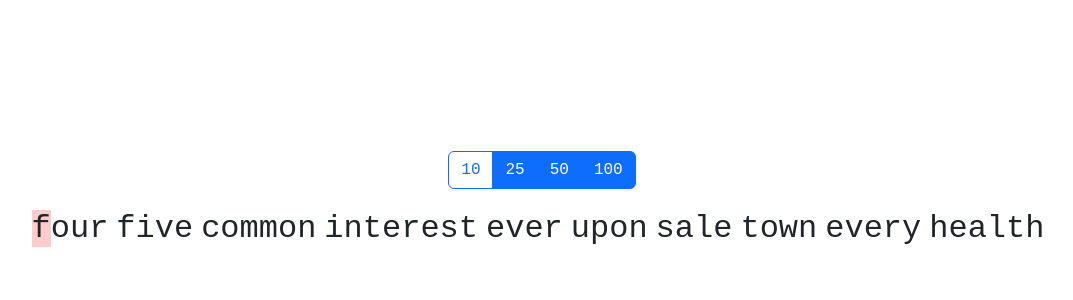
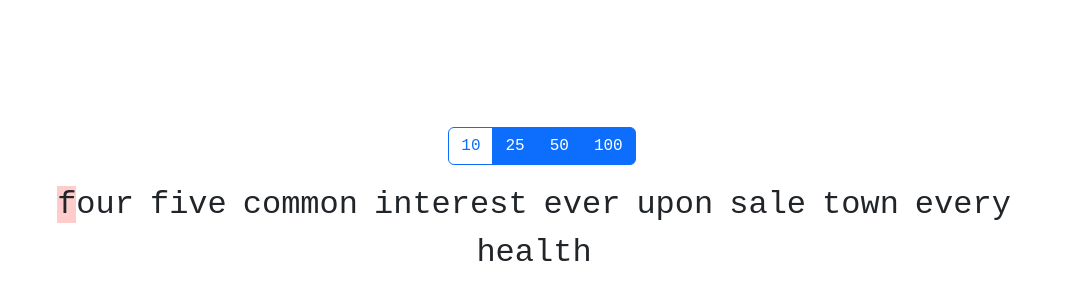
Before and after one commit to overwatchcorp/amphetype-js-proto, a React (Create React App) app: page / in a window 1280 px wide. Shown: the part 198-498 px from the top of the page, without its empty margins (98-1171 px from the left). Built offline with nearby package versions, Linux system fonts and the light colour scheme.

Commit message:
made space take up a consistent amount of width

```diff
--- a/src/routes/challenge.tsx
+++ b/src/routes/challenge.tsx
@@ -29,12 +29,14 @@ const tape = (words: Word[], targetIndex: number) => {
             (l: string, k: number) =>
               k === 0 && i === targetIndex ? (
                 <span
-                  className={l === " " ? "tape-cursor pe-2" : "tape-cursor"}
+                  className={
+                    l === " " ? "tape-cursor tape-space" : "tape-cursor"
+                  }
                 >
                   {l}
                 </span>
               ) : (
-                <span className={l === " " ? "pe-2" : ""}>{l}</span>
+                <span className={l === " " ? "tape-space" : ""}>{l}</span>
               )
           )}
         </div>
--- a/src/styles/challenge.scss
+++ b/src/styles/challenge.scss
@@ -30,12 +30,10 @@
   .tape-incorrect {
     color: red;
   }
+  .tape-space {
+    padding-left: 1rem;
+  }
+  .tape-cursor {
+    background-color: rgba(255, 0, 0, 0.2);
+  }
 }
-.tape-character {
-  display: block;
-  font-family: monospace;
-  font-size: 1.4rem;
-}
-.tape-cursor {
-  background-color: rgba(255, 0, 0, 0.2);
-}
```
